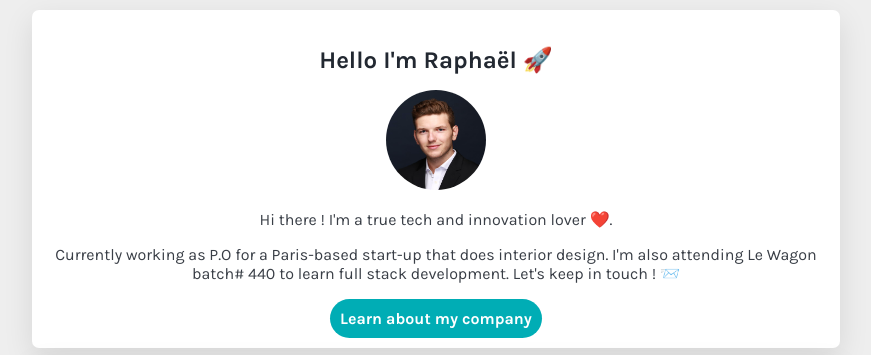
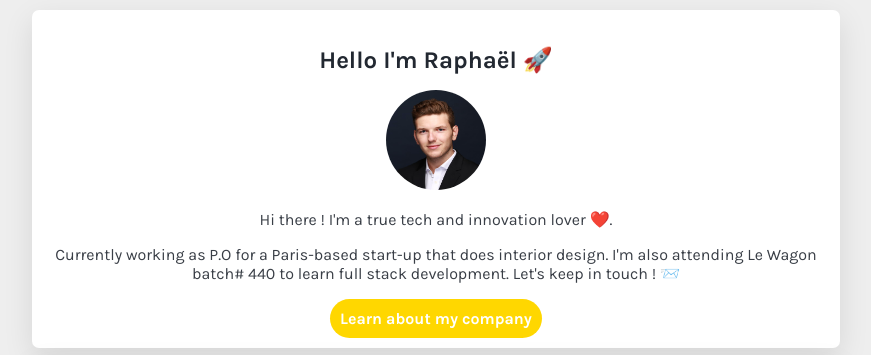
Before and after one commit to raphael-toubiana/profile, a plain HTML site: page index.html in a window 1280 px wide. In both pictures the pointer is over the link "Learn about my company". Shown: the top 355 px of the page, without its empty margins (204-1075 px from the left). Drawn offline with Linux system fonts and the light colour scheme.

Commit message:
make my profile prettier

```diff
--- a/style.css
+++ b/style.css
@@ -65,7 +65,9 @@ a {
   border-radius: 100px;
   font-weight: 550;
 }
-
+.button:hover{
+  background-color: gold
+}
 #intro {
   padding-bottom: 10px
 }
```
